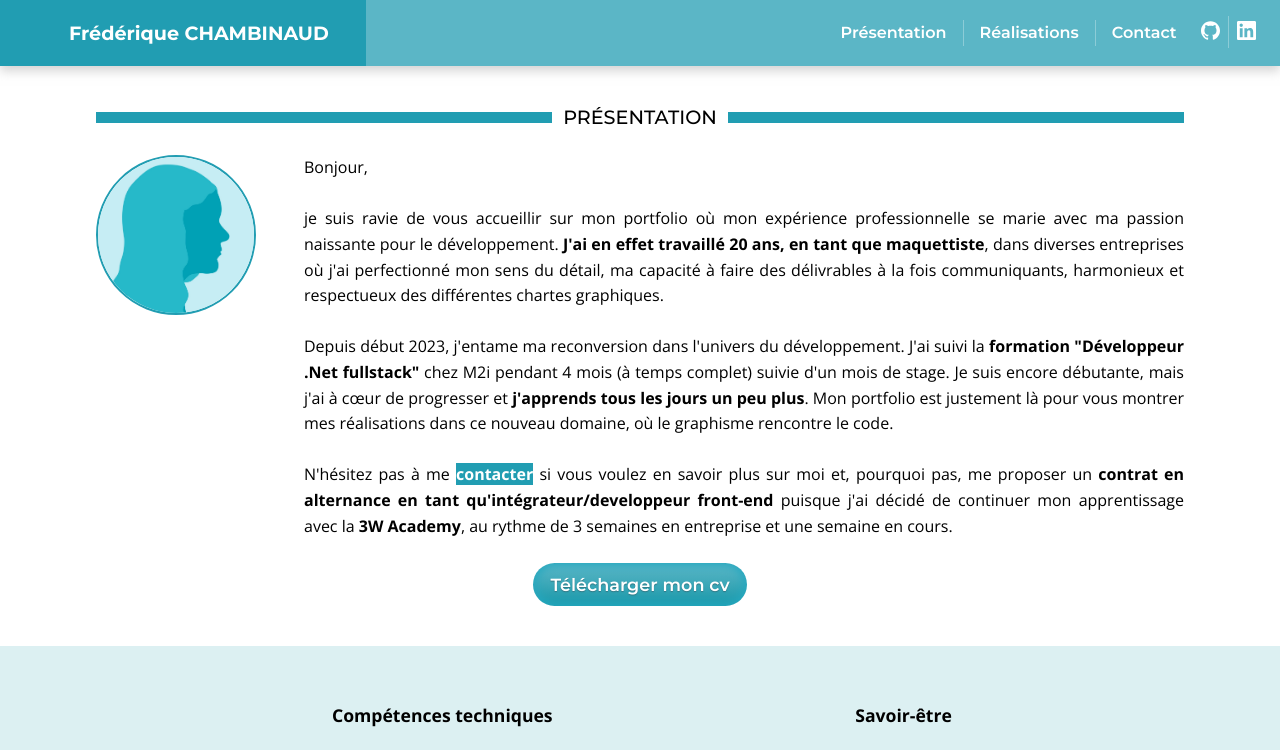
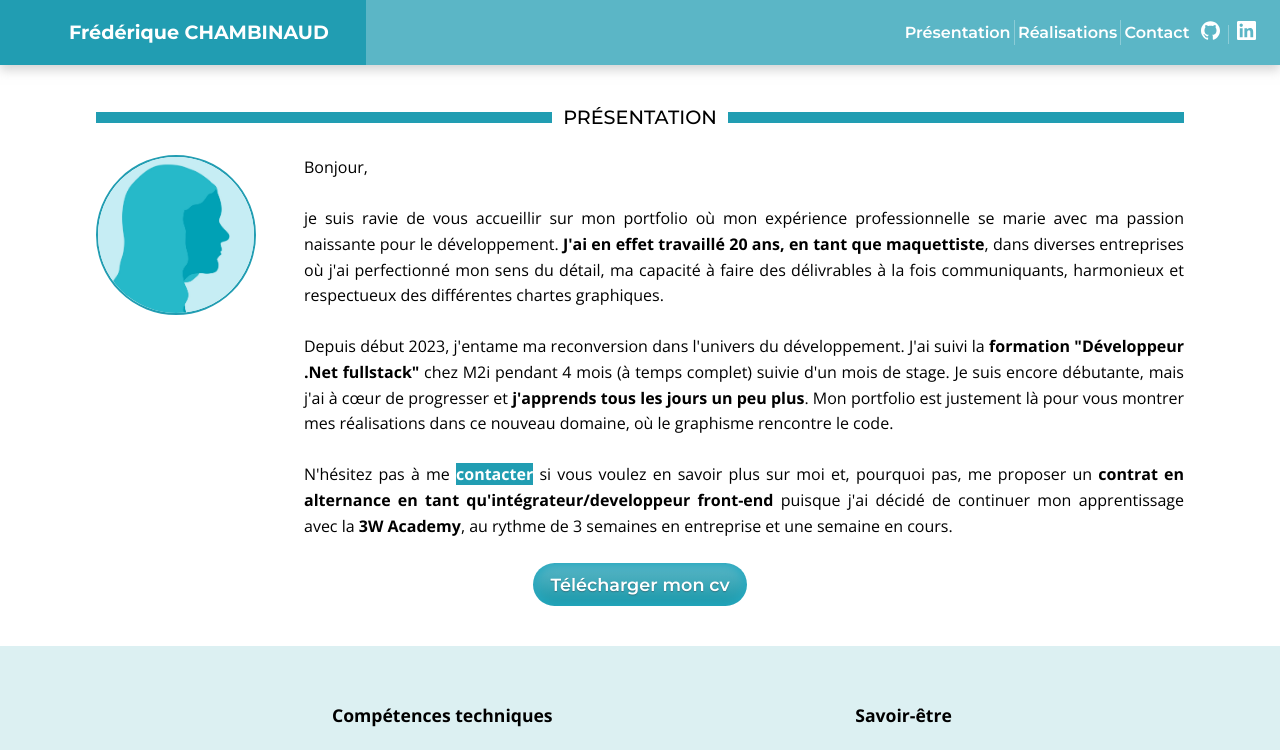
Before and after one commit to lebrasdejesus/Portfolio, a Vue app: page / in a window 1280 px wide. Shown: the top 750 px of the page. Built offline with nearby package versions, Linux system fonts and the light colour scheme.

Commit message:
ajustement titre h1

```diff
--- a/src/components/Header2.vue
+++ b/src/components/Header2.vue
@@ -66,24 +66,24 @@ nav a {
   font-family: "Montserrat", sans-serif;
   font-size: 1rem;
   font-weight: 600;
-  display: inline-block;
-  padding: 0 1rem;
+  /* display: inline-block; */
+  padding: 0 0.2rem;
   border-left: 0px solid rgba(33, 157, 178, 0.3);
   color: white;
   cursor: pointer;
 }
 nav a p:hover,
 h1:hover {
-  transform: scale(1.04);
+  transform: scale(1.03);
 }
 nav a:first-of-type {
   border: 0;
 }
 h1 {
   font-weight: 800;
-  font-size: 1.2rem;
+  font-size: 1.1rem;
   /* position: relative; */
-  padding: 1.1rem;
+  padding: 0.6rem;
   color: white;
 }
 .picto a {
--- a/src/views/HomeView.vue
+++ b/src/views/HomeView.vue
@@ -13,3 +13,9 @@ import Contact from "../components/Contact.vue";
     <Contact />
   </main>
 </template>
+
+<style>
+html {
+  scroll-behavior: smooth;
+}
+</style>
```
Also changed, not shown: 1 other file (tests, documents, lock files or other folders).
